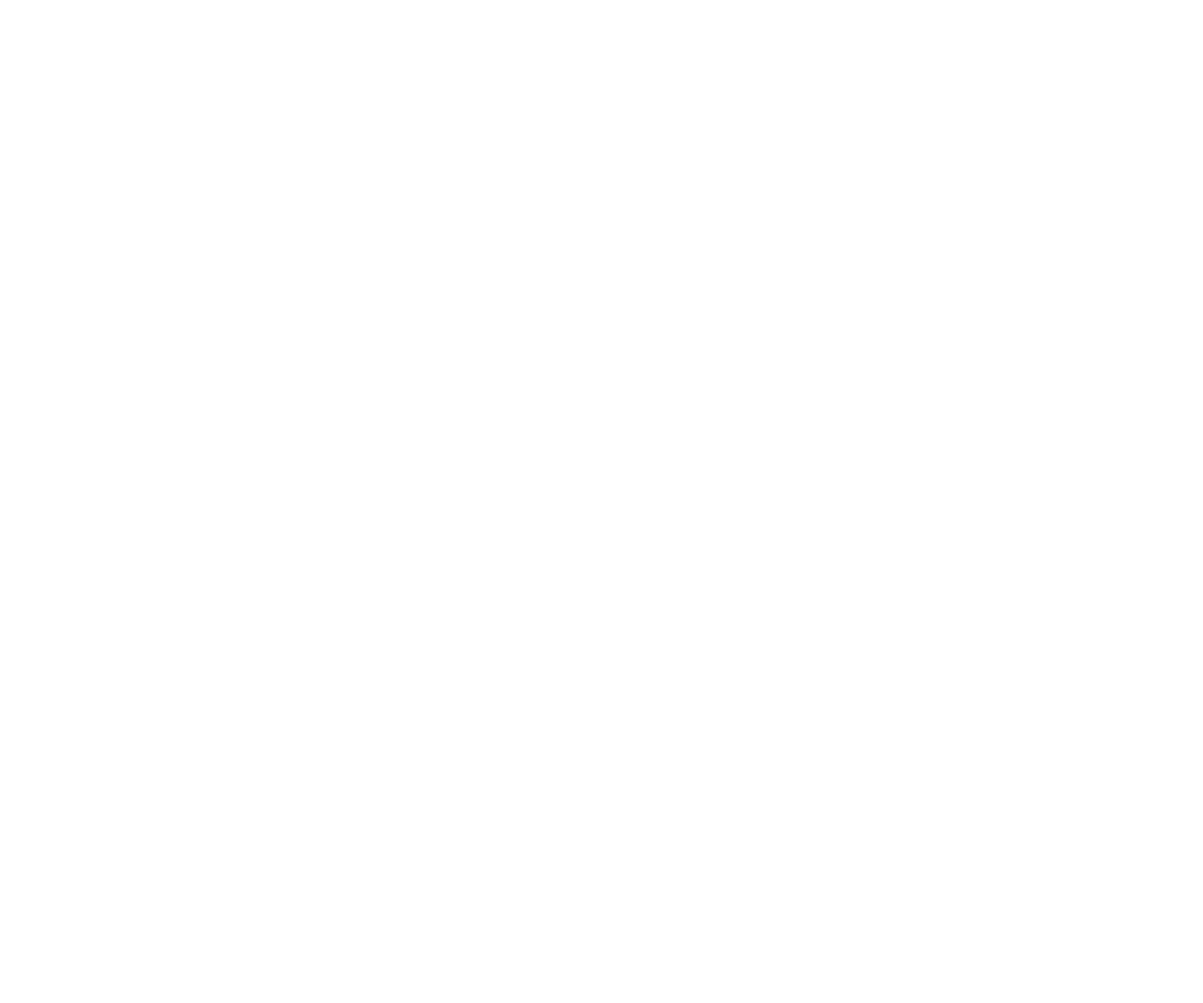
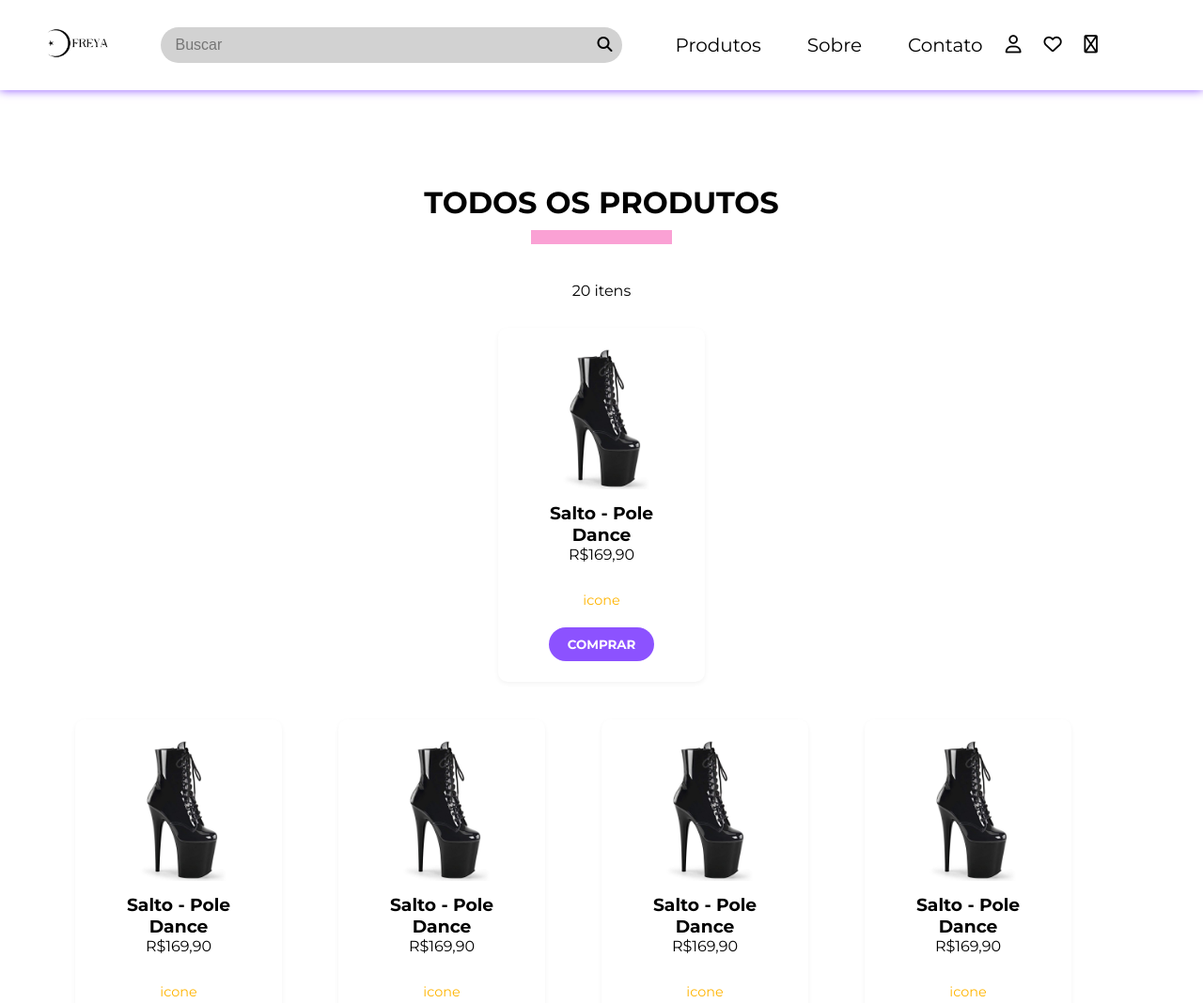
Before and after one commit to sabrinarauj/integrador, a plain HTML site: page site_integrador/produtos.html in a window 1280 px wide. Shown: the top 1068 px of the page at 94% size. Before the commit the page ends 800 px from the top, so only its background shows below. Drawn offline with Linux system fonts and the light colour scheme.

Commit message:
commit página produtos

```diff
--- /dev/null
+++ b/site_integrador/favoritos.html
@@ -0,0 +1,11 @@
+<!DOCTYPE html>
+<html lang="pt-br">
+<head>
+    <meta charset="UTF-8">
+    <meta name="viewport" content="width=device-width, initial-scale=1.0">
+    <title>Favoritos</title>
+    <link rel="stylesheet" ahref="style.css">
+</head>
+<body>
+</body>
+</html>
--- a/site_integrador/produtos.html
+++ b/site_integrador/produtos.html
@@ -0,0 +1,240 @@
+<!DOCTYPE html>
+<html lang="pt-br">
+
+<head>
+    <meta charset="UTF-8">
+    <meta name="viewport" content="width=device-width, initial-scale=1.0">
+    <title>Produtos</title>
+    <link rel="stylesheet" href="style.css" />
+    <link rel="stylesheet" href="https://cdnjs.cloudflare.com/ajax/libs/font-awesome/6.5.0/css/all.min.css" />
+</head>
+
+<body>
+    <header class="navbar">
+        <div class="conteiner">
+            <div class="logotipo">
+                <img src="./img/logofreya_freya_preto.png" />
+            </div>
+            <div class="search">
+                <input type="text" placeholder="Buscar" />
+                <button><i class="fas fa-search"></i></button>
+            </div>
+            <nav class="menu">
+                <a href="#">Produtos</a>
+                <a href="#">Sobre</a>
+                <a href="#">Contato</a>
+                <i class="fa-regular fa-user"></i>
+                <i class="fa-regular fa-heart"></i>
+                <i class="fa-regular fa-cart-shopping"></i>
+            </nav>
+        </div>
+    </header>
+
+    <main>
+        <section class="pagina-produtos">
+            <h2>TODOS OS PRODUTOS</h2>
+            <div class="linha-rosa"></div>
+            <p>20 itens</p>
+
+            <div id="produtos">
+            <div id="produto">
+                <img src="./img/salto1_produtos.jpg" alt="Salto de Pole Dance">
+                <h3>Salto - Pole Dance</h3>
+                <p>R$169,90</p>
+                <div class="avaliacao">icone</div>
+                <button class="comprar" type="submit">COMPRAR</button>
+            </div>
+
+            <div id="produtos">
+            <div id="produto">
+                <img src="./img/salto1_produtos.jpg" alt="Salto de Pole Dance">
+                <h3>Salto - Pole Dance</h3>
+                <p>R$169,90</p>
+                <div class="avaliacao">icone</div>
+                <button class="comprar" type="submit">COMPRAR</button>
+            </div>
+
+            <div id="produtos">
+            <div id="produto">
+                <img src="./img/salto1_produtos.jpg" alt="Salto de Pole Dance">
+                <h3>Salto - Pole Dance</h3>
+                <p>R$169,90</p>
+                <div class="avaliacao">icone</div>
+                <button class="comprar" type="submit">COMPRAR</button>
+            </div>
+
+            <div id="produtos">
+            <div id="produto">
+                <img src="./img/salto1_produtos.jpg" alt="Salto de Pole Dance">
+                <h3>Salto - Pole Dance</h3>
+                <p>R$169,90</p>
+                <div class="avaliacao">icone</div>
+                <button class="comprar" type="submit">COMPRAR</button>
+            </div>
+
+            <div id="produtos">
+            <div id="produto">
+                <img src="./img/salto1_produtos.jpg" alt="Salto de Pole Dance">
+                <h3>Salto - Pole Dance</h3>
+                <p>R$169,90</p>
+                <div class="avaliacao">icone</div>
+                <button class="comprar" type="submit">COMPRAR</button>
+            </div>
+        </section>
+    </main>
+
+    <main>
+        <section class="pagina-produtos">
+            <div id="produtos">
+            <div id="produto">
+                <img src="./img/salto1_produtos.jpg" alt="Salto de Pole Dance">
+                <h3>Salto - Pole Dance</h3>
+                <p>R$169,90</p>
+                <div class="avaliacao">icone</div>
+                <button class="comprar" type="submit">COMPRAR</button>
+            </div>
+
+            <div id="produtos">
+            <div id="produto">
+                <img src="./img/salto1_produtos.jpg" alt="Salto de Pole Dance">
+                <h3>Salto - Pole Dance</h3>
+                <p>R$169,90</p>
+                <div class="avaliacao">icone</div>
+                <button class="comprar" type="submit">COMPRAR</button>
+            </div>
+
+            <div id="produtos">
+            <div id="produto">
+                <img src="./img/salto1_produtos.jpg" alt="Salto de Pole Dance">
+                <h3>Salto - Pole Dance</h3>
+                <p>R$169,90</p>
+                <div class="avaliacao">icone</div>
+                <button class="comprar" type="submit">COMPRAR</button>
+            </div>
+
+            <div id="produtos">
+            <div id="produto">
+                <img src="./img/salto1_produtos.jpg" alt="Salto de Pole Dance">
+                <h3>Salto - Pole Dance</h3>
+                <p>R$169,90</p>
+                <div class="avaliacao">icone</div>
+                <button class="comprar" type="submit">COMPRAR</button>
+            </div>
+
+
+            <div id="produtos">
+            <div id="produto">
+                <img src="./img/salto1_produtos.jpg" alt="Salto de Pole Dance">
+                <h3>Salto - Pole Dance</h3>
+                <p>R$169,90</p>
+                <div class="avaliacao">icone</div>
+                <button class="comprar" type="submit">COMPRAR</button>
+            </div>
+        </section>
+    </main>
+
+    <main>
+        <section class="pagina-produtos">
+            <div id="produtos">
+            <div id="produto">
+                <img src="./img/salto1_produtos.jpg" alt="Salto de Pole Dance">
+                <h3>Salto - Pole Dance</h3>
+                <p>R$169,90</p>
+                <div class="avaliacao">icone</div>
+                <button class="comprar" type="submit">COMPRAR</button>
+            </div>
+
+            <div id="produtos">
+            <div id="produto">
+                <img src="./img/salto1_produtos.jpg" alt="Salto de Pole Dance">
+                <h3>Salto - Pole Dance</h3>
+                <p>R$169,90</p>
+                <div class="avaliacao">icone</div>
+                <button class="comprar" type="submit">COMPRAR</button>
+            </div>
+
+            <div id="produtos">
+            <div id="produto">
+                <img src="./img/salto1_produtos.jpg" alt="Salto de Pole Dance">
+                <h3>Salto - Pole Dance</h3>
+                <p>R$169,90</p>
+                <div class="avaliacao">icone</div>
+                <button class="comprar" type="submit">COMPRAR</button>
+            </div>
+
+            <div id="produtos">
+            <div id="produto">
+                <img src="./img/salto1_produtos.jpg" alt="Salto de Pole Dance">
+                <h3>Salto - Pole Dance</h3>
+                <p>R$169,90</p>
+                <div class="avaliacao">icone</div>
+                <button class="comprar" type="submit">COMPRAR</button>
+            </div>
+
+            <div id="produtos">
+            <div id="produto">
+                <img src="./img/salto1_produtos.jpg" alt="Salto de Pole Dance">
+                <h3>Salto - Pole Dance</h3>
+                <p>R$169,90</p>
+                <div class="avaliacao">icone</div>
+                <button class="comprar" type="submit">COMPRAR</button>
+            </div>
+        </section>
+    </main>
+
+    <main>
+        <section class="pagina-produtos">
+
+            <div id="produtos">
+            <div id="produto">
+                <img src="./img/salto1_produtos.jpg" alt="Salto de Pole Dance">
+                <h3>Salto - Pole Dance</h3>
+                <p>R$169,90</p>
+                <div class="avaliacao">icone</div>
+                <button class="comprar" type="submit">COMPRAR</button>
+            </div>
+
+            <div id="produtos">
+            <div id="produto">
+                <img src="./img/salto1_produtos.jpg" alt="Salto de Pole Dance">
+                <h3>Salto - Pole Dance</h3>
+                <p>R$169,90</p>
+                <div class="avaliacao">icone</div>
+                <button class="comprar" type="submit">COMPRAR</button>
+            </div>
+
+            <div id="produtos">
+            <div id="produto">
+                <img src="./img/salto1_produtos.jpg" alt="Salto de Pole Dance">
+                <h3>Salto - Pole Dance</h3>
+                <p>R$169,90</p>
+                <div class="avaliacao">icone</div>
+                <button class="comprar" type="submit">COMPRAR</button>
+            </div>
+
+            <div id="produtos">
+            <div id="produto">
+                <img src="./img/salto1_produtos.jpg" alt="Salto de Pole Dance">
+                <h3>Salto - Pole Dance</h3>
+                <p>R$169,90</p>
+                <div class="avaliacao">icone</div>
+                <button class="comprar" type="submit">COMPRAR</button>
+            </div>
+
+            <div id="produtos">
+            <div id="produto">
+                <img src="./img/salto1_produtos.jpg" alt="Salto de Pole Dance">
+                <h3>Salto - Pole Dance</h3>
+                <p>R$169,90</p>
+                <div class="avaliacao">icone</div>
+                <button class="comprar" type="submit">COMPRAR</button>
+            </div>
+        </section>
+    </main>
+
+    <footer class="rodape">
+        <div class="rodape-conteudo">
+        </div>
+    </footer>
+</body>
+</html>
--- a/site_integrador/style.css
+++ b/site_integrador/style.css
@@ -1,5 +1,5 @@
 @import url('https://fonts.googleapis.com/css2?family=Montserrat:wght@400;700&display=swap');
-
+/* Página Home */
 * {
     margin: 0;
     padding: 0;
@@ -99,6 +99,7 @@ h2 {
   padding: 0 20px;
   margin-bottom: 60px;
   box-sizing: border-box;
+  height: auto;
 }
 
 .produto {
@@ -110,6 +111,7 @@ h2 {
   text-align: center;
   background-color: #fff;
   box-shadow: 0 2px 5px rgba(0, 0, 0, 0.05);
+  min-height: 330px;
 }
 
 .produto:hover {
@@ -117,10 +119,11 @@ h2 {
 }
 
 .produto img {
-  max-width: 100%;
+  min-width: 180px;
   height: 150px;
   object-fit: contain;
   margin-bottom: 10px;
+  object-fit: contain;
 }
 
 .produto h3 {
@@ -274,13 +277,126 @@ h2 {
   font-size: 16px;
 }
 
-footer {
+
+.rodape {
+  margin-top: 100px;
   background: linear-gradient(white, #8C52FF);
   height: 600px;
 }
 
-footer p {
+.rodape p {
   color: white;
   font-family: 'Montserrat', sans-serif;
   font-size: 20px;
 }
+
+/* Página de Produtos */
+
+.navbar {
+  background-color: #ffff;
+  box-shadow: 0 0 10px #8C52FF;
+  padding: 1rem 0;
+  position: relative;
+  z-index: 10;
+  margin-bottom: 100px;
+}
+
+.conteiner {
+  font-family: 'Montserrat', sans-serif;
+  max-width: 1200px;
+  margin: 0 auto;
+  padding: 0 2rem;
+  display: flex;
+  align-items: center;
+  justify-content: space-between;
+  margin-left: 0;
+}
+
+.logotipo img {
+  height: 60px;
+
+}
+
+.search {
+  flex: 1;
+  margin: 0 2rem;
+  position: relative;
+  display: flex;
+  align-items: center;
+}
+
+.search input {
+  width: 100%;
+  padding: 0.6rem 1rem;
+  border: none;
+  border-radius: 2rem;
+  background-color: #d2d2d2;
+  font-size: 1rem;
+  padding-right: 40px;
+}
+
+.search button {
+  position: absolute;
+  right: 10px;
+  background: none;
+  border: none;
+  cursor: pointer;
+  font-size: 1rem;
+  color: #000;
+}
+
+.menu {
+  display: flex;
+  align-items: center;
+  gap: 1.5rem;
+}
+
+.menu a {
+  text-decoration: none;
+  color: #000;
+  font-weight: 500;
+}
+
+.menu i {
+  font-size: 1.2rem;
+  cursor: pointer;
+}
+
+.pagina-produtos p {
+  margin-bottom: 30px;
+}
+
+#produtos {
+  display: flex;
+  justify-content: center;
+  align-items: flex-start;
+  gap: 40px;
+  flex-wrap: wrap;
+  padding: 0 20px;
+  margin-bottom: 5px;
+  box-sizing: border-box;
+  height: auto;
+}
+
+#produto {
+  border: 2px solid transparent;
+  padding: 20px;
+  border-radius: 10px;
+  width: 220px;
+  transition: 0.3s;
+  text-align: center;
+  background-color: #fff;
+  box-shadow: 0 2px 5px rgba(0, 0, 0, 0.05);
+  min-height: 330px;
+}
+
+#produto img {
+  min-width: 180px;
+  height: 150px;
+  object-fit: contain;
+  margin-bottom: 10px;
+  object-fit: contain;
+}
+#produto:hover {
+  border-color: #2b7cff;
+}
```
Also changed, not shown: img/banner_integrador.png (deleted), img/collant_produtos.jpg (deleted), img/logofreya_freya_preto.png (deleted), img/logotipo_freya_branco.png (deleted), img/saia_produtos.jpg (deleted), img/salto1_produtos.jpg (deleted), 1 other file.
